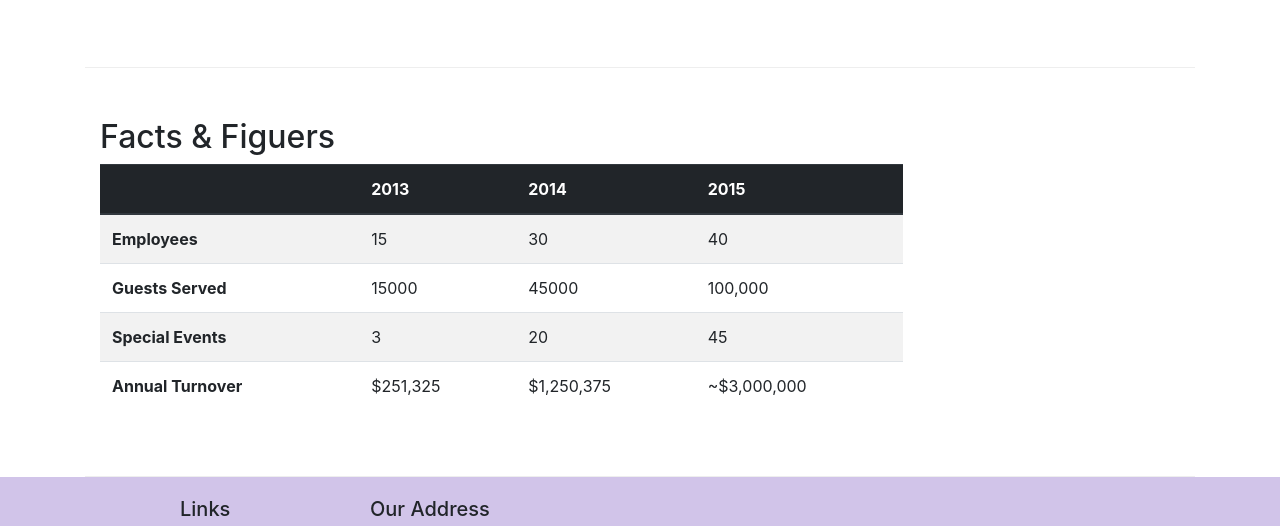
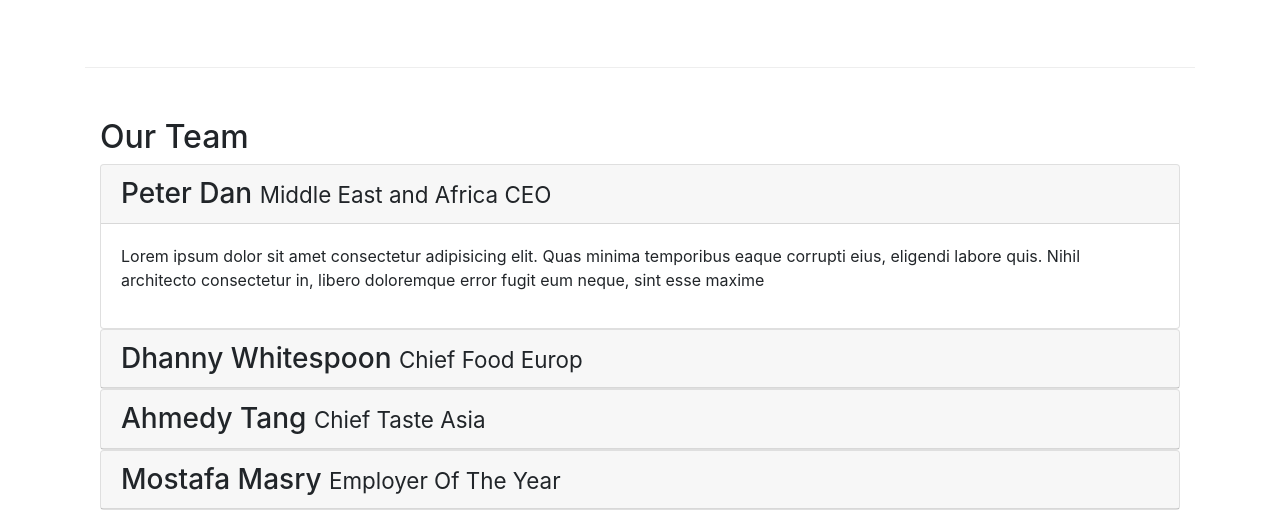
Before and after one commit to mostafaelmasry163/coursera-project, a website: page aboutus.html in a window 1280 px wide. Shown: the part 1349-1875 px from the top of the page. Drawn offline with nearby package versions, Linux system fonts and the light colour scheme.

Commit message:
accordion

```diff
--- a/aboutus.html
+++ b/aboutus.html
@@ -244,6 +244,98 @@
           </div>
         </div>
       </div>
+
+      <div class="row row-content align-items-center">
+        <div class="col-12">
+          <h2>Our Team</h2>
+          <div id="accordion">
+            <div class="card">
+              <div class="card-header" role="tab" id="danhead">
+                <h3 class="mb-0">
+                  <a data-toggle="collapse" data-target="#dan">
+                    Peter Dan <small>Middle East and Africa CEO</small>
+                  </a>
+                </h3>
+              </div>
+              <div class="collapse show" id="dan" data-parent="#accordion">
+                <div class="card-body">
+                  <p>
+                    Lorem ipsum dolor sit amet consectetur adipisicing elit.
+                    Quas minima temporibus eaque corrupti eius, eligendi labore
+                    quis. Nihil architecto consectetur in, libero doloremque
+                    error fugit eum neque, sint esse maxime
+                  </p>
+                </div>
+              </div>
+            </div>
+            <div class="card">
+              <div class="card-header" role="tab" id="dannyhead">
+                <h3 class="mb-0">
+                  <a
+                    class="collapsed"
+                    data-toggle="collapse"
+                    data-target="#danny"
+                  >
+                    Dhanny Whitespoon <small>Chief Food Europ</small>
+                  </a>
+                </h3>
+              </div>
+              <div class="collapse" id="danny" data-parent="#accordion">
+                <div class="card-body">
+                  <p>
+                    Lorem ipsum dolor sit amet consectetur adipisicing elit.
+                    Asperiores quod est quae aut nemo cupiditate nulla, vel non
+                    quis velit
+                  </p>
+                </div>
+              </div>
+            </div>
+            <div class="card">
+              <div class="card-header" role="tab" id="ahmedyhead">
+                <h3 class="mb-0">
+                  <a
+                    class="collapsed"
+                    data-toggle="collapse"
+                    data-target="#ahmedy"
+                  >
+                    Ahmedy Tang <small>Chief Taste Asia</small>
+                  </a>
+                </h3>
+              </div>
+              <div class="collapse" id="ahmedy" data-parent="#accordion">
+                <div class="card-body">
+                  <p>
+                    Lorem ipsum dolor sit amet consectetur, adipisicing elit.
+                    Aut optio aperiam animi ipsum! Cum, consequuntur
+                  </p>
+                </div>
+              </div>
+            </div>
+            <div class="card">
+              <div class="card-header" role="tab" id="masryhead">
+                <h3 class="mb-0">
+                  <a
+                    class="collapsed"
+                    data-toggle="collapse"
+                    data-target="#masry"
+                  >
+                    Mostafa Masry <small>Employer Of The Year</small>
+                  </a>
+                </h3>
+              </div>
+              <div class="collapse" id="masry" data-parent="#accordion">
+                <div class="card-body">
+                  <p>
+                    Lorem ipsum dolor sit, amet consectetur adipisicing elit.
+                    Consectetur, voluptatum quasi! Porro dolor voluptates ea.
+                  </p>
+                </div>
+              </div>
+            </div>
+          </div>
+        </div>
+      </div>
+
       <div class="row row-content">
         <div class="col-12 col-sm-9">
           <h2>Facts &amp; Figuers</h2>
```
